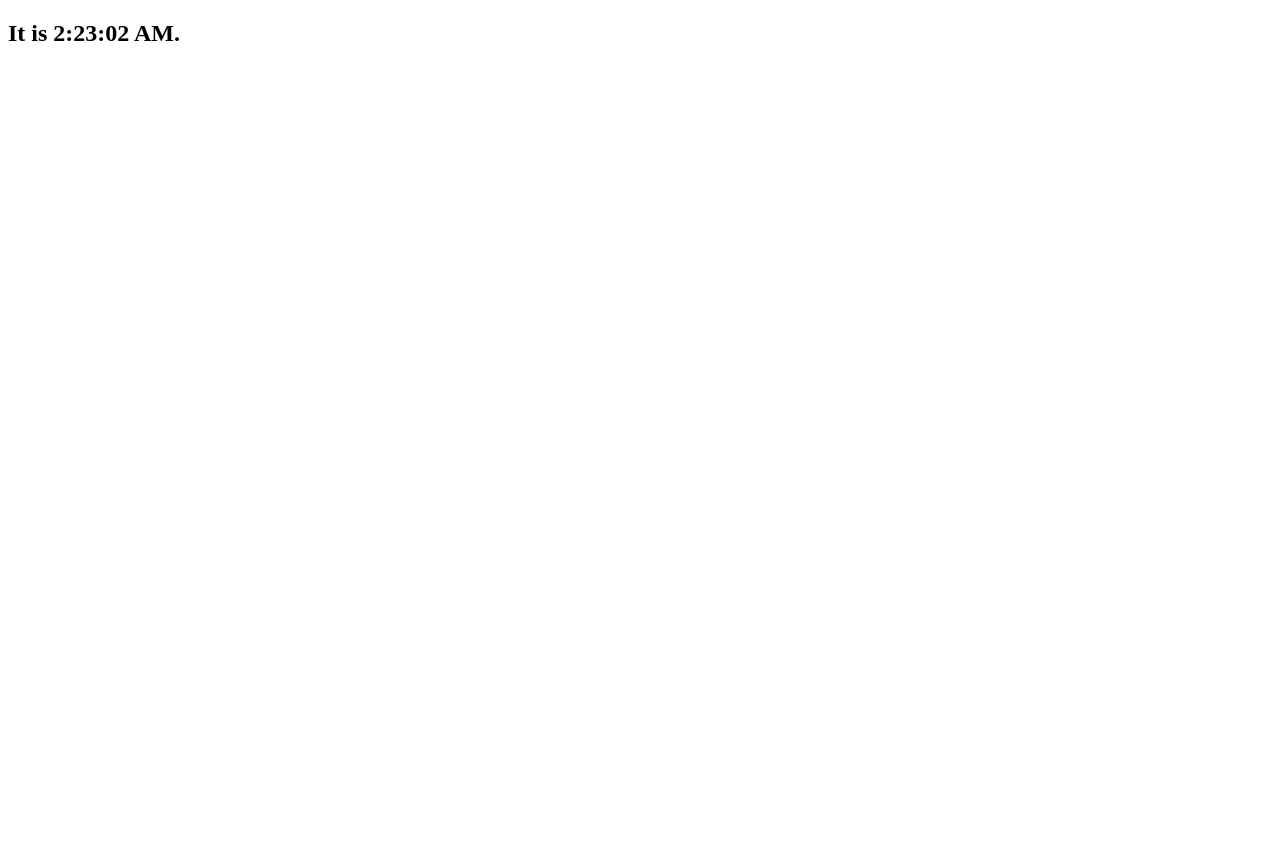
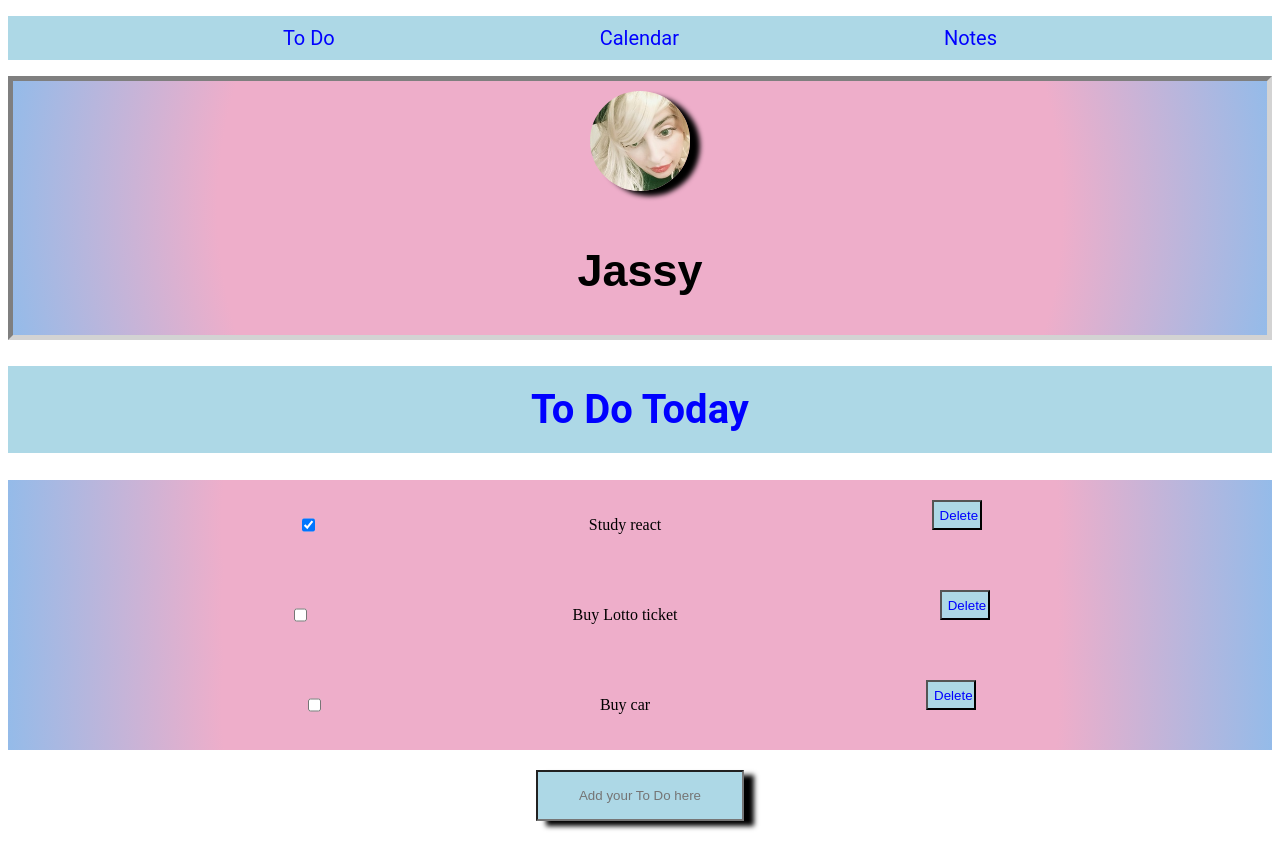
Before and after one commit to jassynyc2020/react-todo-app, a React (Create React App) app: page / in a window 1280 px wide. Before the commit the page ends 800 px from the top, so only its background shows below. Built offline with nearby package versions, Linux system fonts and the light colour scheme; the HTML template or start-up script is replaced by a standard one.

Commit message:
errors fixed

```diff
--- a/src/App.js
+++ b/src/App.js
@@ -1,9 +1,10 @@
 import React from "react";
+import Todo from "./components/Todo";
 import TodoList from "./components/TodoList";
 import Addtodo from "./components/Addtodo";
 import Navbar from "./components/Navbar";
 import shortid from "shortid";
-import Dashboard from "./components/clock/Dashboard";
+// import Dashboard from "./components/clock/Dashboard";
 
 const todos = [
   {
@@ -35,7 +36,6 @@ class App extends React.Component {
         <Navbar />
         <TodoList todos={todos} user={user} />
         <Addtodo />
-        <Dashboard />
         {/* <input type="text" />
         <button>Add Todo</button>
         <button>Clear Complete</button>
--- a/src/components/Todo.js
+++ b/src/components/Todo.js
@@ -1,11 +1,11 @@
 import React from "react";
 
-function Todo({props}) {
+function Todo(props) {
   return (
     <>
       <div style={inputStyle.inputContainer}>
-        <input type="checkbox" checked={props.todo.isCompleted} />
-        <p>{props.todo.text}</p>
+        <input type="checkbox" checked={props.item.isCompleted} />
+        <p>{props.item.text}</p>
         <button style={inputStyle.deleteButton} type="submit">
           Delete
         </button>
--- a/src/components/TodoList.js
+++ b/src/components/TodoList.js
@@ -2,16 +2,16 @@ import React from "react";
 import Todo from "./Todo.js";
 import avatar from "../images/jassy.jpeg";
 
-function TodoList({ todos, user }) {
+function TodoList(props) {
   return (
     <>
       <div style={userAvatarContainer.avatarContainer}>
         <img src={avatar} alt="Jassy" style={userAvatarContainer.avatarImage} />
-        <h2>{user.name}</h2>
+        <h2>{props.user.name}</h2>
       </div>
       <h1 style={listItemStyle.titleList}>To Do Today</h1>
-      {todos.map((todo) => (
-        <Todo key={todo.id} todo={todo} />
+      {props.todos.map((todo) => (
+        <Todo key={todo.id} item={todo} />
       ))}
     </>
   );
--- a/src/index.js
+++ b/src/index.js
@@ -1,12 +1,14 @@
 import React from "react";
 import ReactDOM from "react-dom";
-// import App from "./App";
-import Dashboard from "./components/clock/Dashboard";
+import App from "./App";
+import Navbar from "./components/Navbar";
+import Todo from "./components/Todo";
+import TodoList from "./components/TodoList";
+// import Dashboard from "./components/clock/Dashboard";
 
 ReactDOM.render(
   <React.StrictMode>
-    {/* <App /> */}
-    <Dashboard />
+    <App />
   </React.StrictMode>,
   document.getElementById("root")
 );
```
